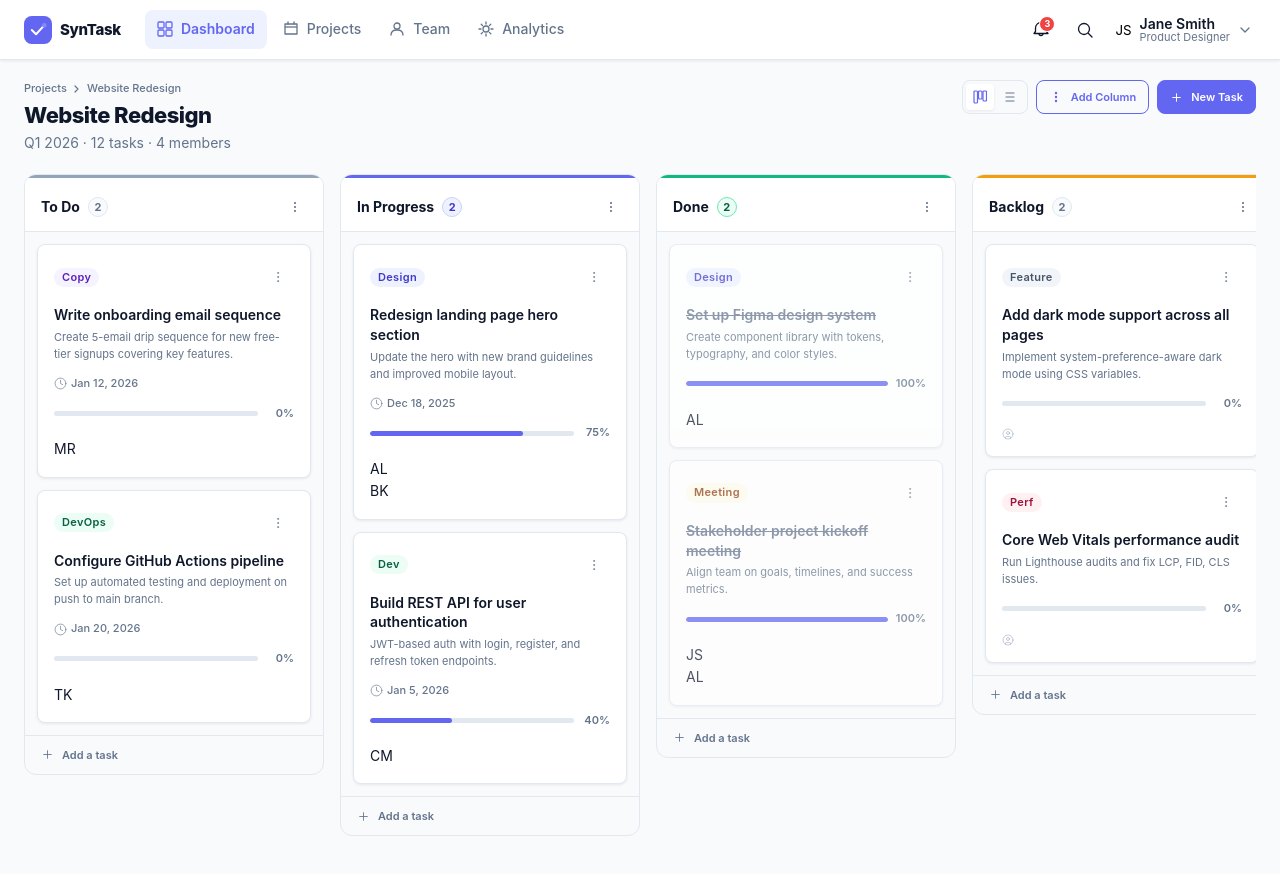
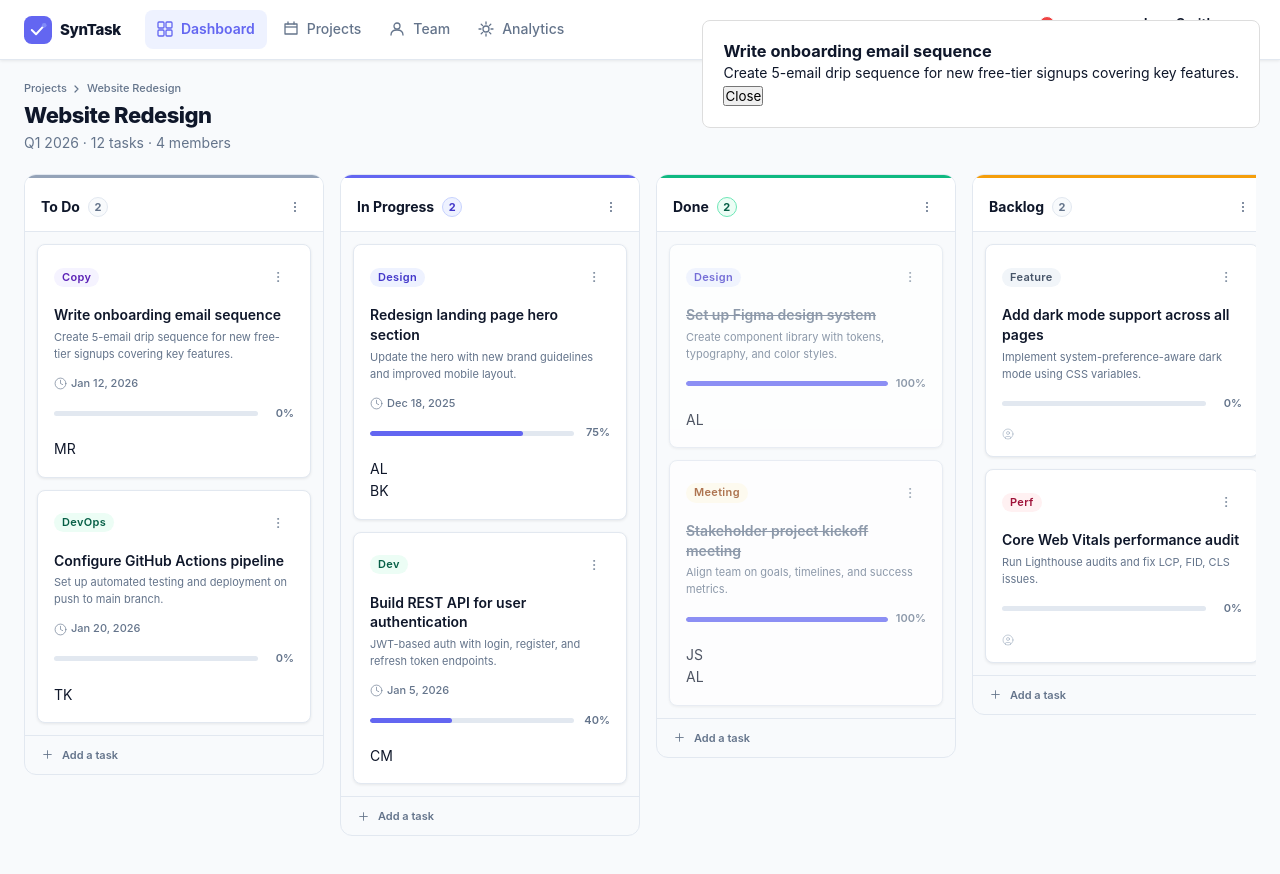
Before and after one commit to wijimenezz/ProyectoM4_WilsonJimenez, a React (Vite) app: page / in a window 1280 px wide. Both pictures are taken after a click on the element 174 px from the left and 361 px from the top of the page. Built offline with nearby package versions, Linux system fonts and the light colour scheme.

Commit message:
feats: se modifican componentes para agregar visa de edicion de check list al clickear tarjeta, hasta ahora la prueba funciona

```diff
--- a/src/components/dashboard/board/kanbanBoard/KanbanBoard.tsx
+++ b/src/components/dashboard/board/kanbanBoard/KanbanBoard.tsx
@@ -8,9 +8,10 @@ import { KanbanColumn } from "./KanbanColumn";
 // ======= NUEVO: recibe tasks como prop =======
 interface KanbanBoardProps {
   tasks: Task[];
+  onTaskClick: (task: Task) => void;
 }
 
-export const KanbanBoard = ({ tasks }: KanbanBoardProps) => {
+export const KanbanBoard = ({ tasks, onTaskClick }: KanbanBoardProps) => {
   // ======= NUEVO: filtra las tareas por columna =======
   const todo = tasks.filter((t) => t.columnId === "todo");
   const inProgress = tasks.filter((t) => t.columnId === "in-progress");
@@ -26,7 +27,7 @@ export const KanbanBoard = ({ tasks }: KanbanBoardProps) => {
           {/* ======= NUEVO: renderiza dinámico en lugar de hardcodeado ======= */}
           {todo.map((task) => (
             <li key={task.id} className="kanban-column__list-item">
-              <TaskCard {...task} />
+              <TaskCard {...task} onClick={() => onTaskClick(task)} />
             </li>
           ))}
           {/* ======= FIN NUEVO ======= */}
@@ -40,7 +41,7 @@ export const KanbanBoard = ({ tasks }: KanbanBoardProps) => {
         >
           {inProgress.map((task) => (
             <li key={task.id} className="kanban-column__list-item">
-              <TaskCard {...task} />
+              <TaskCard {...task} onClick={() => onTaskClick(task)} />
             </li>
           ))}
         </KanbanColumn>
@@ -53,7 +54,7 @@ export const KanbanBoard = ({ tasks }: KanbanBoardProps) => {
         >
           {done.map((task) => (
             <li key={task.id} className="kanban-column__list-item">
-              <TaskCard {...task} done />
+              <TaskCard {...task} done onClick={() => onTaskClick(task)} />
             </li>
           ))}
         </KanbanColumn>
@@ -61,7 +62,7 @@ export const KanbanBoard = ({ tasks }: KanbanBoardProps) => {
         <KanbanColumn title="Backlog" count={backlog.length} accent="amber">
           {backlog.map((task) => (
             <li key={task.id} className="kanban-column__list-item">
-              <TaskCard {...task} />
+              <TaskCard {...task} onClick={() => onTaskClick(task)} />
             </li>
           ))}
         </KanbanColumn>
--- a/src/components/dashboard/board/taskCard/TaskCard.Types.tsx
+++ b/src/components/dashboard/board/taskCard/TaskCard.Types.tsx
@@ -22,6 +22,7 @@ export interface TaskCardProps {
   commentCount?: number;
   overdue?: boolean;
   done?: boolean;
+  onClick?: () => void;
 }
 
 export type ColumnId = "todo" | "in-progress" | "done" | "backlog";
--- a/src/components/dashboard/board/taskCard/TaskCard.tsx
+++ b/src/components/dashboard/board/taskCard/TaskCard.tsx
@@ -23,6 +23,7 @@ export const TaskCard = ({
   commentCount,
   overdue = false,
   done = false,
+  onClick,
 }: TaskCardProps) => {
   const cardClass = [
     "task-card",
@@ -33,7 +34,11 @@ export const TaskCard = ({
     .join(" ");
 
   return (
-    <article className={cardClass} aria-label={`Task: ${title}`}>
+    <article
+      className={cardClass}
+      aria-label={`Task: ${title}`}
+      onClick={onClick}
+    >
       <header className="task-card__header">
         <TaskBadge color={badge.color} label={badge.label} />
         <button
--- a/src/components/dashboard/dashboardPage/DasboardPage.tsx
+++ b/src/components/dashboard/dashboardPage/DasboardPage.tsx
@@ -11,7 +11,9 @@ import TaskFormModal from "../../taskForm/TaskFormModal";
 
 export const DashboardPage = () => {
   const [tasks, setTasks] = useState<Task[]>(INITIAL_TASKS);
+  const [selectedTask, setSelectedTask] = useState<Task | null>(null);
   const [showModal, setShowModal] = useState(false);
+  console.log("SELECTED TASK", selectedTask);
 
   const handleCreateTask = (data: TaskFormData) => {
     const newTask: Task = {
@@ -39,6 +41,11 @@ export const DashboardPage = () => {
 
     setTasks((prev) => [...prev, newTask]);
   };
+  const openTask = (task: Task) => {
+    console.log("TASK CLICKED:", task);
+
+    setSelectedTask(task);
+  };
 
   return (
     <div className="dashboard">
@@ -46,7 +53,27 @@ export const DashboardPage = () => {
       <main className="dashboard__main" aria-label="Project Board">
         <BoardHeader onNewTask={() => setShowModal(true)} />
 
-        <KanbanBoard tasks={tasks} />
+        <KanbanBoard tasks={tasks} onTaskClick={openTask} />
+        {selectedTask && (
+          <div
+            style={{
+              position: "fixed",
+              top: 20,
+              right: 20,
+              background: "white",
+              padding: "20px",
+              border: "1px solid #ddd",
+              borderRadius: "8px",
+              zIndex: 9999,
+            }}
+          >
+            <h3>{selectedTask.title}</h3>
+
+            <p>{selectedTask.description}</p>
+
+            <button onClick={() => setSelectedTask(null)}>Close</button>
+          </div>
+        )}
       </main>
 
       {showModal && (
```
